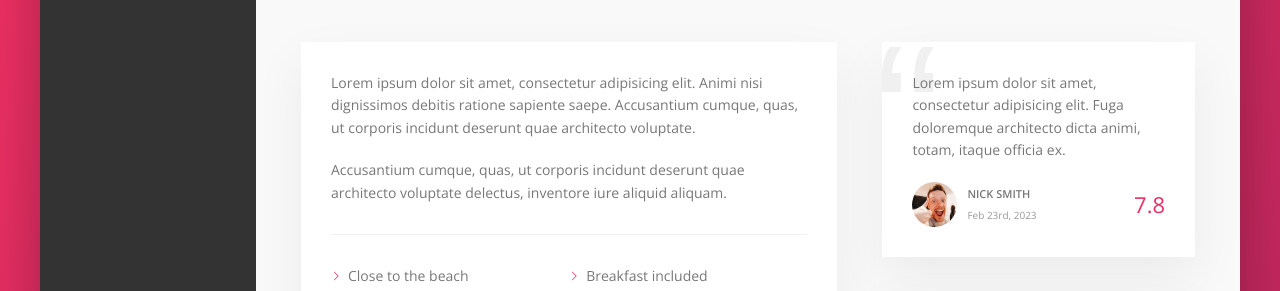
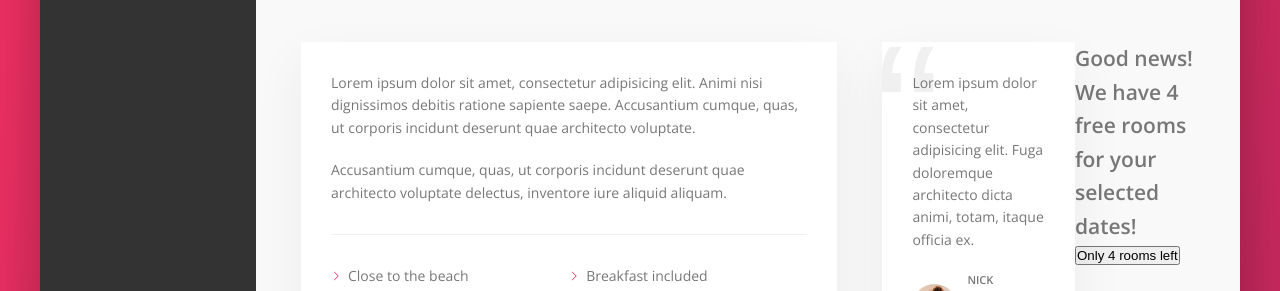
Before and after one commit to jchernandez87/trillo, a website: page index.html in a window 1280 px wide. Shown: the part 605-896 px from the top of the page. Drawn offline with nearby package versions, Linux system fonts and the light colour scheme.

Commit message:
Create cta html markup

```diff
--- a/index.html
+++ b/index.html
@@ -190,6 +190,13 @@
 
                             <button class="btn-inline">Show all <span>&rarr;</span></button>
                         </div>
+
+                        <div class="cta">
+                            <h2 class="cta__book-now">
+                                Good news! We have 4 free rooms for your selected dates!
+                            </h2>
+                            <button class="btn">Only 4 rooms left</button>
+                        </div>
                     </div>
                 </main>
             </div>
```
